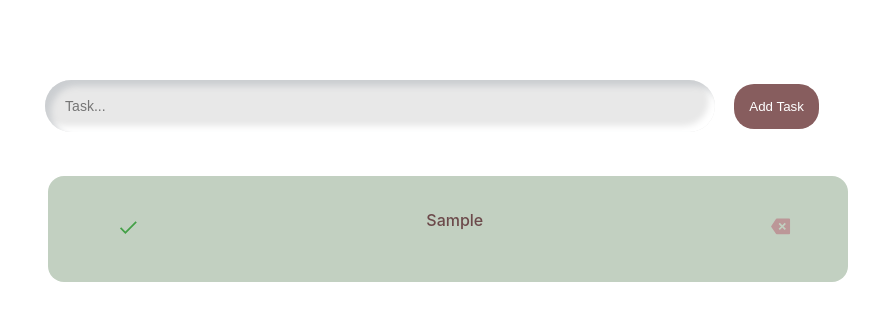
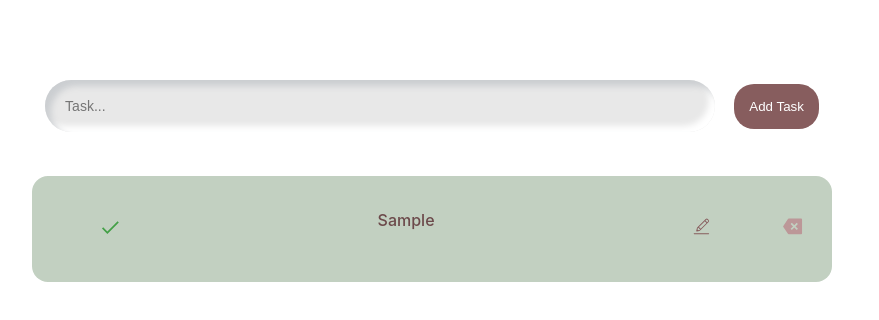
Before and after one commit to KausarAhmadTasin/task-management-crud, a React (Vite) app: page / in a window 1280 px wide. Both pictures are taken after typing "Sample" into the empty fields and a click on the input "Add Task". Shown: the top 320 px of the page, without its empty margins (208-1087 px from the left). Built offline with nearby package versions, Linux system fonts and the light colour scheme.

Commit message:
Edit task added

```diff
--- a/src/App.css
+++ b/src/App.css
@@ -61,7 +61,7 @@
   max-height: 60vh;
   width: 60%;
   top: 11rem;
-  left: 16rem;
+  left: 15rem;
   padding: 1rem;
   border-radius: 1rem;
 }
@@ -89,6 +89,20 @@
   font-size: 14px;
   border-radius: 50px;
   box-shadow: inset 6px 6px 6px #cbced1, inset -6px -6px 6px white;
+  outline: none;
+}
+.input-field-inside {
+  background: #e8e8e8;
+  color: #6c4a4b;
+  padding: 10px;
+  padding-left: 20px;
+  border-style: none;
+  height: 1.2rem;
+  width: 30rem;
+  font-size: 14px;
+  border-radius: 50px;
+  box-shadow: inset 6px 6px 6px #cbced1, inset -6px -6px 6px white;
+  outline: none;
 }
 
 .submit-btn {
@@ -99,6 +113,7 @@
   border-radius: 20px;
   transition: 0.4s ease;
   margin-left: 1.2rem;
+  outline: none;
 }
 
 .submit-btn:hover {
@@ -106,7 +121,7 @@
   cursor: pointer;
 }
 
-.single-task {
+#single-task {
   width: 70%;
 }
 
@@ -117,6 +132,20 @@
   width: 3rem;
   color: #bc9798;
   font-size: 1.3rem;
+}
+
+.edit-btn {
+  background-color: #c2d0c1;
+  border-style: none;
+  width: 3rem;
+  color: #875d5e;
+  font-size: 1.3rem;
+  font-weight: bold;
+  outline: none;
+}
+
+.edit-btn:hover {
+  transform: scale(1.2);
 }
 
 .delete-btn:hover {
--- a/src/App.jsx
+++ b/src/App.jsx
@@ -11,6 +11,8 @@ const initialState = {
 export const ADD_TASK = "ADD_TASK";
 export const DELETE_TASK = "DELETE_TASK";
 export const TOGGLE_COMPLETED = "TOGGLE_COMPLETED";
+export const IS_EDITABLE = "IS_EDITABLE";
+export const EDITING = "EDITION";
 
 function App() {
   const [state, dispatch] = useReducer(
@@ -31,6 +33,7 @@ function App() {
         id: Date.now(),
         task: e.target.taskInput.value,
         completed: false,
+        editable: false,
       };
       dispatch({ type: ADD_TASK, payload: taskObj });
       e.target.taskInput.value = "";
@@ -45,6 +48,14 @@ function App() {
     dispatch({ type: TOGGLE_COMPLETED, payload: taskId });
   };
 
+  const isEditable = (taskId) => {
+    dispatch({ type: IS_EDITABLE, payload: taskId });
+  };
+
+  const saveEdit = (editText, taskId) => {
+    dispatch({ type: EDITING, payload: { editText, taskId } });
+  };
+
   return (
     <>
       <div className="main-content">
@@ -54,6 +65,8 @@ function App() {
             state={state}
             deleteTask={deleteTask}
             isComplete={isComplete}
+            isEditable={isEditable}
+            saveEdit={saveEdit}
           />
         </div>
       </div>
--- a/src/components/AddTaskForm.jsx
+++ b/src/components/AddTaskForm.jsx
@@ -1,4 +1,4 @@
-import React from "react";
+/* eslint-disable react/prop-types */
 
 const AddTaskForm = ({ handleSubmit }) => {
   return (
--- a/src/components/TaskItem.jsx
+++ b/src/components/TaskItem.jsx
@@ -1,18 +1,51 @@
+/* eslint-disable react/prop-types */
 import { RiDeleteBack2Fill } from "react-icons/ri";
 import { FcCheckmark } from "react-icons/fc";
+import { CiEdit } from "react-icons/ci";
 import { useState } from "react";
 
-const TaskItem = ({ todo, deleteTask, isComplete }) => {
-  const { id, task, completed } = todo;
-  console.log(todo);
+const TaskItem = ({ todo, deleteTask, isComplete, isEditable, saveEdit }) => {
+  const { id, task, completed, editable } = todo;
+  const [editedTask, setEditedTask] = useState(task);
+
+  const handleEdit = (e) => {
+    e.preventDefault();
+    setEditedTask(e.target.value);
+  };
+
   return (
     <>
       <li className={completed ? "not-completed" : "completed"}>
-        {" "}
         <button onClick={() => isComplete(id)} className="complete-btn">
           <FcCheckmark />
         </button>
-        <div className="single-task">{task}</div>
+        {editable ? (
+          <>
+            <input
+              type="text"
+              name="taskInput"
+              className="input-field-inside"
+              placeholder="Edit..."
+              value={editedTask}
+              onChange={handleEdit}
+            />
+            <button
+              className="submit-btn"
+              onClick={() => saveEdit(editedTask, id)}
+            >
+              Save
+            </button>
+          </>
+        ) : (
+          <div id="single-task">{task}</div>
+        )}
+        <button
+          title="Edit Task"
+          className="edit-btn"
+          onClick={() => isEditable(id)}
+        >
+          <CiEdit />
+        </button>
         <button
           onClick={() => deleteTask(id)}
           className="delete-btn"
--- a/src/components/TaskList.jsx
+++ b/src/components/TaskList.jsx
@@ -1,7 +1,7 @@
-import React from "react";
 import TaskItem from "./TaskItem";
 
-const TaskList = ({ state, deleteTask, isComplete }) => {
+const TaskList = ({ state, deleteTask, isComplete, isEditable, saveEdit }) => {
+  // console.log(state.tasks);
   return state.tasks.length <= 0
     ? "No task added yet!"
     : state.tasks.map((text) => (
@@ -10,6 +10,8 @@ const TaskList = ({ state, deleteTask, isComplete }) => {
             todo={text}
             deleteTask={deleteTask}
             isComplete={isComplete}
+            isEditable={isEditable}
+            saveEdit={saveEdit}
           />
         </ul>
       ));
--- a/src/utils/Reducer.jsx
+++ b/src/utils/Reducer.jsx
@@ -1,18 +1,42 @@
-import { ADD_TASK, DELETE_TASK, TOGGLE_COMPLETED } from "../App";
+import {
+  ADD_TASK,
+  DELETE_TASK,
+  TOGGLE_COMPLETED,
+  IS_EDITABLE,
+  EDITING,
+} from "../App";
 
 export const reducer = (state, action) => {
   const { type, payload } = action;
-
+  const { taskId, editText } = payload;
+  console.log(state);
   switch (type) {
     case ADD_TASK:
       return { tasks: [...state.tasks, payload] };
+
     case DELETE_TASK:
       return { tasks: state.tasks.filter((task) => task.id !== payload) };
-    case TOGGLE_COMPLETED:
+
+    case EDITING: {
+      const updatedTasks = state.tasks.map((task) =>
+        task.id === taskId ? { ...task, task: editText, editable: false } : task
+      );
+      return { tasks: updatedTasks };
+    }
+    case TOGGLE_COMPLETED: {
       const updatedTasks = state.tasks.map((task) =>
         task.id === payload ? { ...task, completed: !task.completed } : task
       );
       return { tasks: updatedTasks };
+    }
+
+    case IS_EDITABLE: {
+      const editSelect = state.tasks.map((task) =>
+        task.id === payload ? { ...task, editable: !task.editable } : task
+      );
+      return { tasks: editSelect };
+    }
+
     default:
       return state;
   }
```
